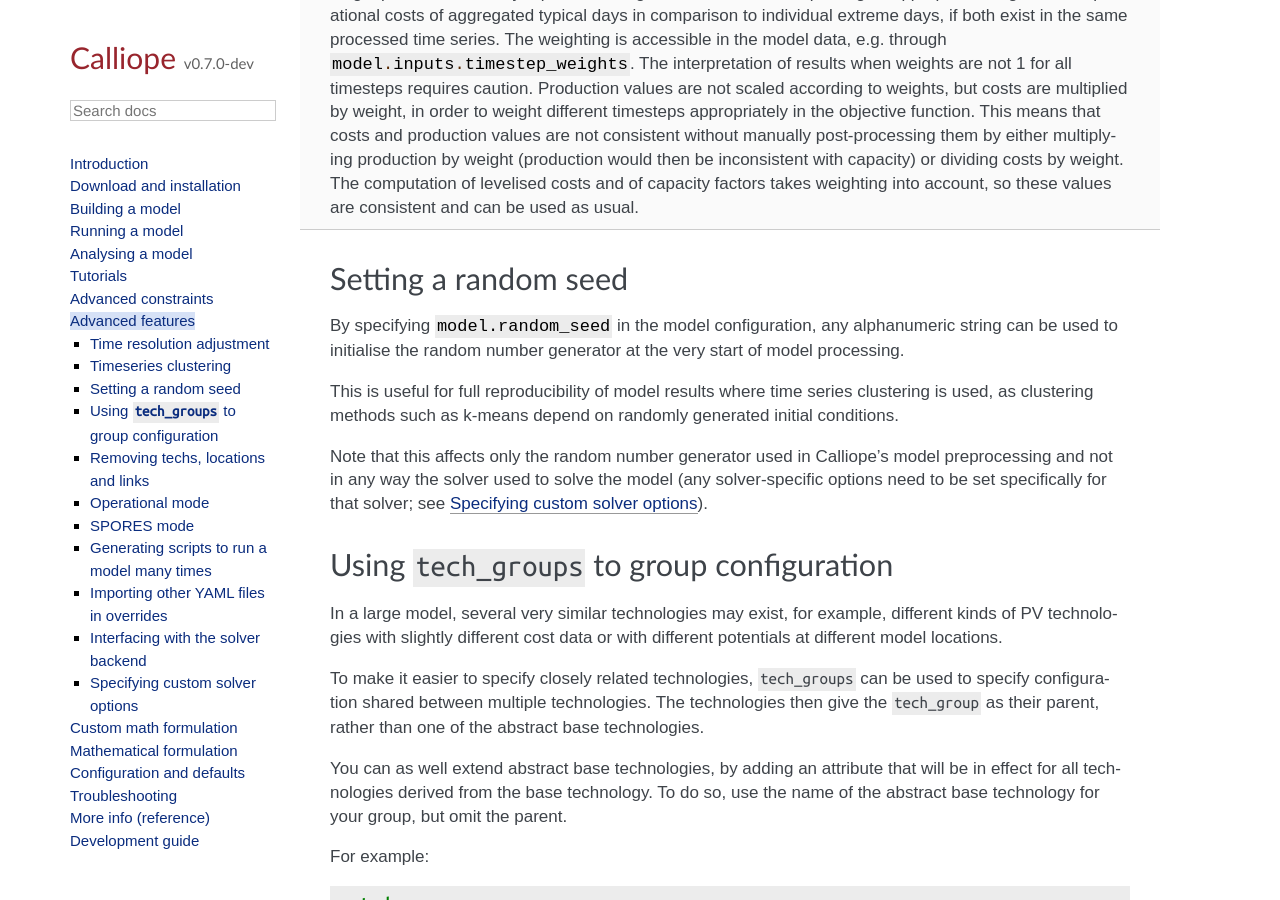
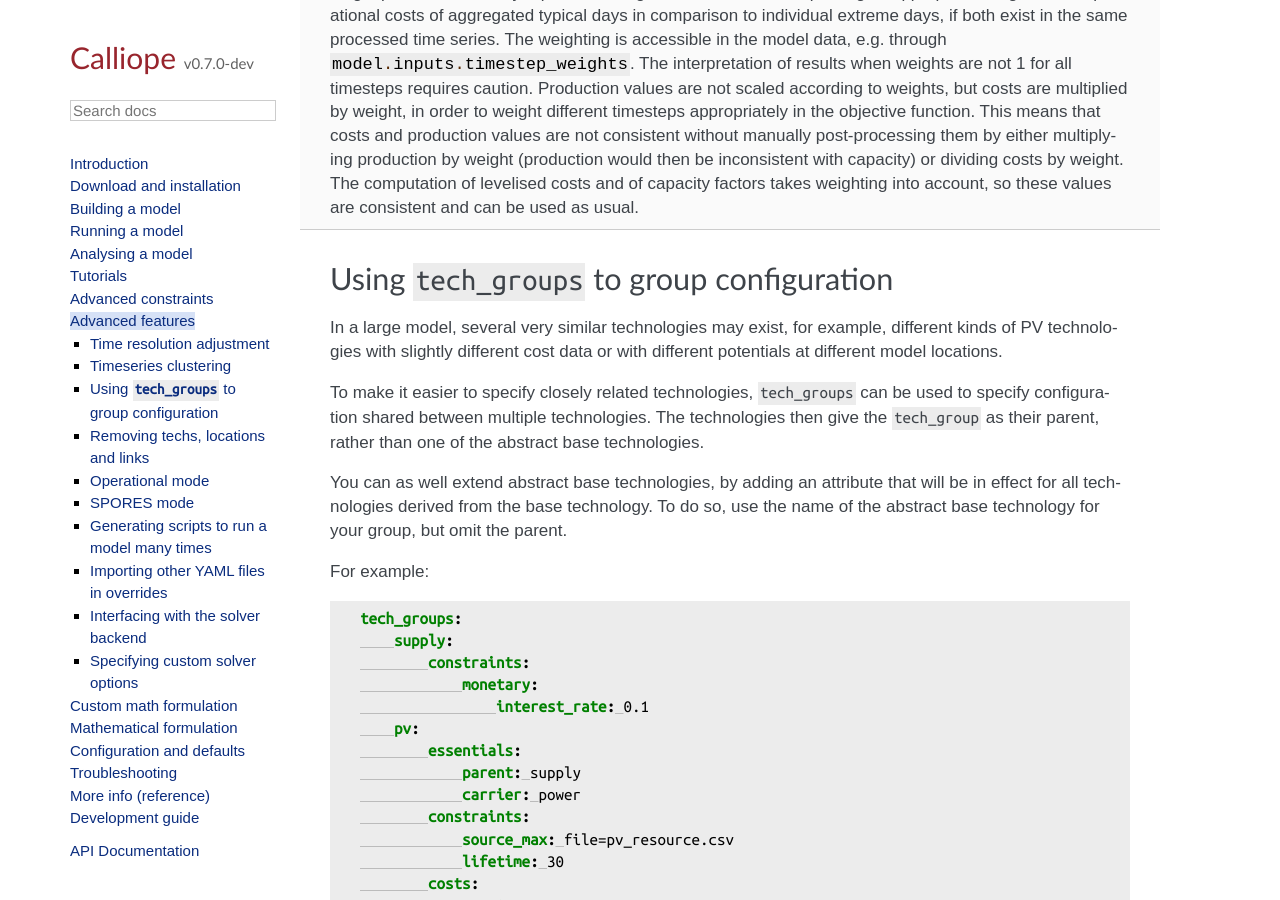
Before and after one commit to calliope-project/calliope, a Sphinx documentation site: the page built from doc/user/advanced_features.rst, in a window 1280 px wide and 900 px high, scrolled down 1164 px. Built offline with Sphinx 7.4.7, drawn with Linux system fonts in a browser that asks for light colours; some web fonts are replaced; pages that are not in the unit, such as notebooks, are missing from menus; a script that is not in the unit is left out.

Commit message:
Remove random_seed

```diff
--- a/doc/user/advanced_features.rst
+++ b/doc/user/advanced_features.rst
@@ -54,15 +54,6 @@
    Production values are not scaled according to weights, but costs are multiplied by weight, in order to weight different timesteps appropriately in the objective function.
    This means that costs and production values are not consistent without manually post-processing them by either multiplying production by weight (production would then be inconsistent with capacity) or dividing costs by weight.
    The computation of levelised costs and of capacity factors takes weighting into account, so these values are consistent and can be used as usual.
-
-Setting a random seed
----------------------
-
-By specifying :yaml:`model.random_seed` in the model configuration, any alphanumeric string can be used to initialise the random number generator at the very start of model processing.
-
-This is useful for full reproducibility of model results where time series clustering is used, as clustering methods such as k-means depend on randomly generated initial conditions.
-
-Note that this affects only the random number generator used in Calliope's model preprocessing and not in any way the solver used to solve the model (any solver-specific options need to be set specifically for that solver; see :ref:`solver_options`).
 
 .. _tech_groups:
 
--- a/src/calliope/config/defaults.yaml
+++ b/src/calliope/config/defaults.yaml
@@ -15,7 +15,6 @@
     time_subset: null # (Optional) Subset of timesteps as a two-element list giving the range, e.g. ['2005-01-01', '2005-01-05'], or a single string, e.g. '2005-01'
     time_resample: null # (Optional) setting to adjust time resolution, e.g. "2H" for 2-hourly
     time_cluster: null # (Optional) setting to cluster the timeseries, must be a path to a file where each date is linked to a representative date that also exists in the timeseries.
-    random_seed: null
     time_data_path: "." # Path to time series data. If relative, it will be relative to the base model definition file.
     time_format: "ISO8601" # Timestamp format of all time series data when read from file. "ISO8601" means "YYYY-mm-dd HH:MM:SS".
     custom_math: [] # List of references to files which contain custom mathematical formulations. If referring to an in-built Calliope custom math file (see documentation for available files), do not append the reference with ".yaml". If referring to your own custom math file, ensure the file type is given as a suffix (".yaml" or ".yml"). Relative paths will be assumed to be relative to the `config` file given when creating a calliope Model (`calliope.Model(config)`)
```
